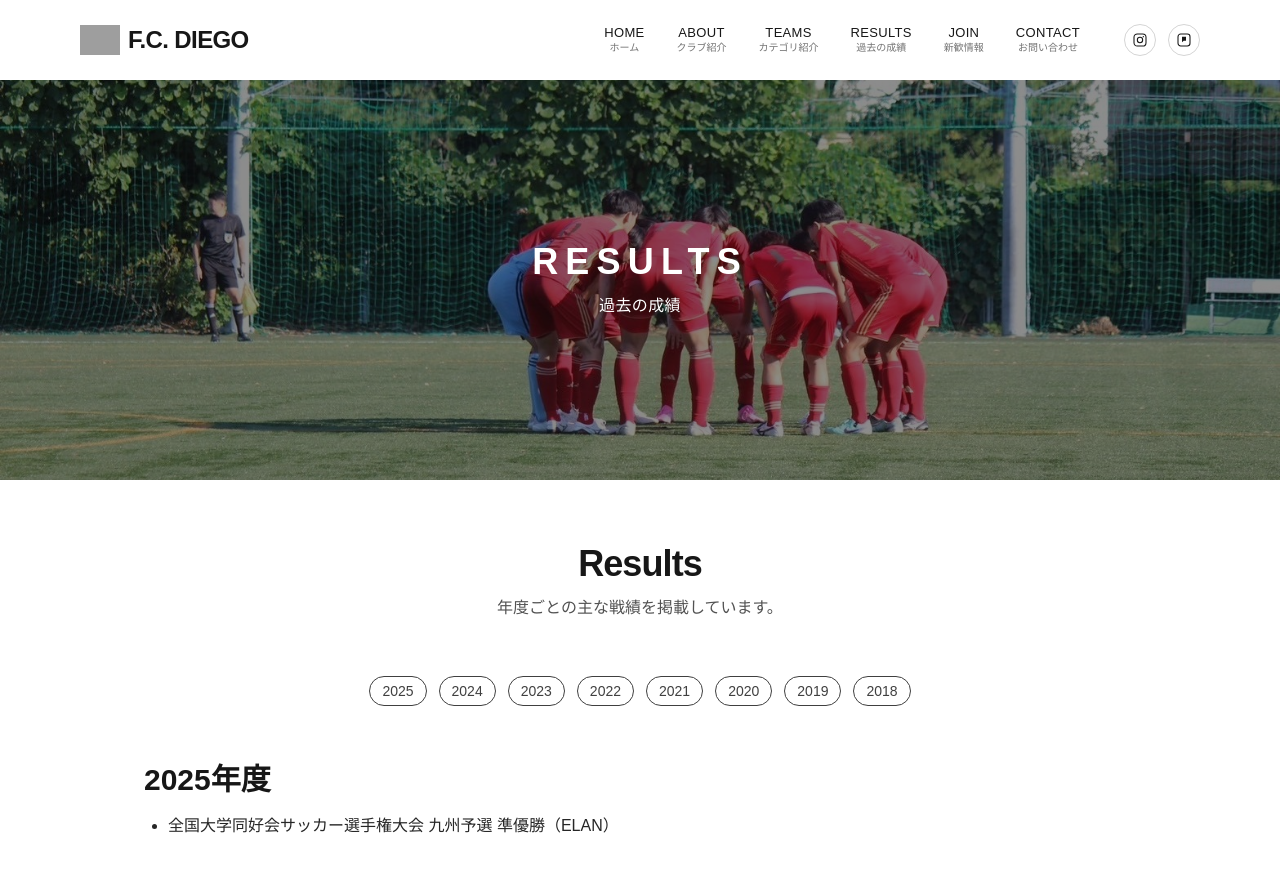
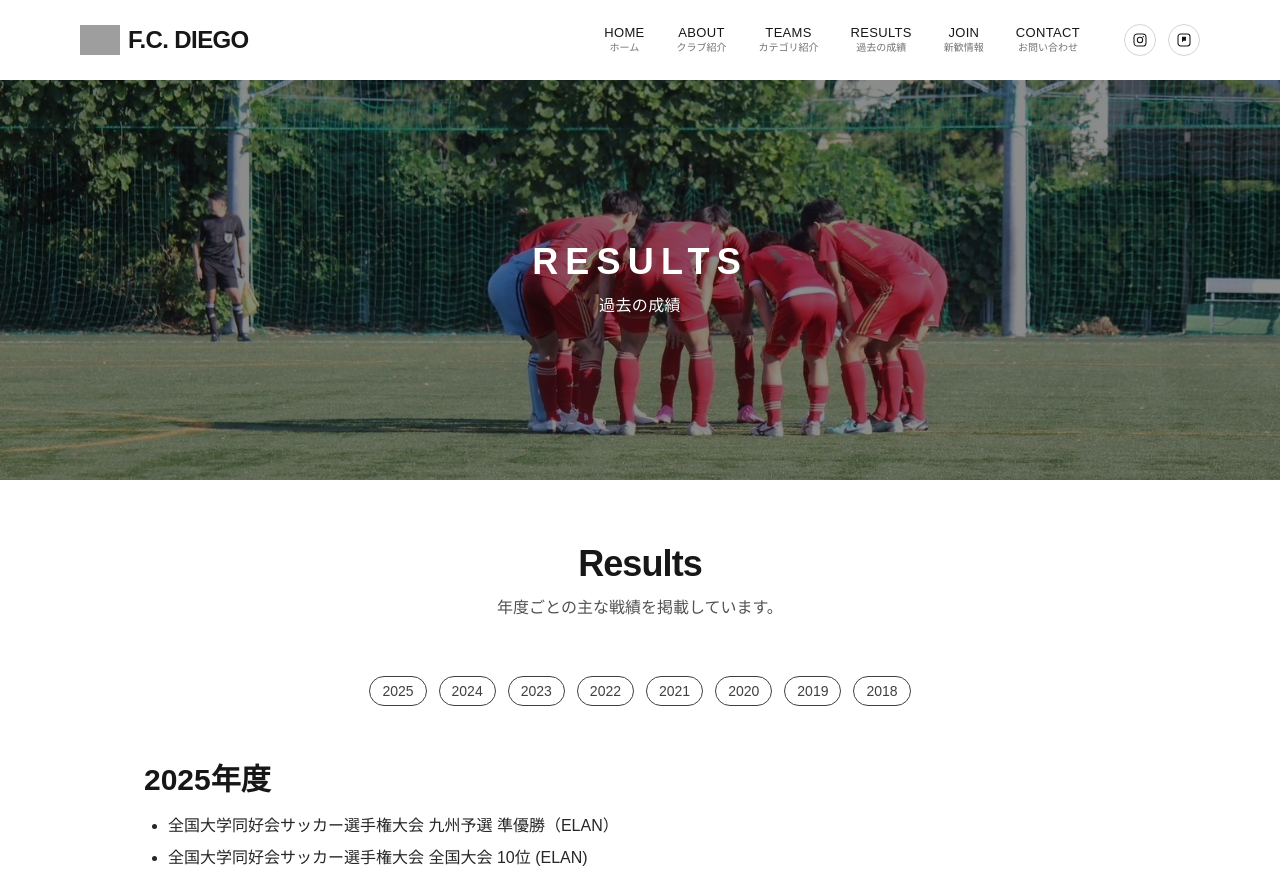
Before and after one commit to ogachan2/fcdiego-site, a Next.js app: page /results in a window 1280 px wide. Shown: the top 885 px of the page. Built offline with nearby package versions, Linux system fonts and the light colour scheme; grey boxes are pictures that could not be loaded.

Commit message:
成績追加

```diff
--- a/src/app/results/page.tsx
+++ b/src/app/results/page.tsx
@@ -15,7 +15,8 @@ const results: YearBlock[] = [
     year: 2025,
     items: [
       // ↓スクショから読めた範囲を初期投入。数値は要確認。
-      "全国大学同好会サッカー選手権大会 九州予選 準優勝（ELAN）", // TODO: 要確認
+      "全国大学同好会サッカー選手権大会 九州予選 準優勝（ELAN）",
+      "全国大学同好会サッカー選手権大会 全国大会 10位 (ELAN)", // TODO: 要確認
     ],
   },
   {
```
